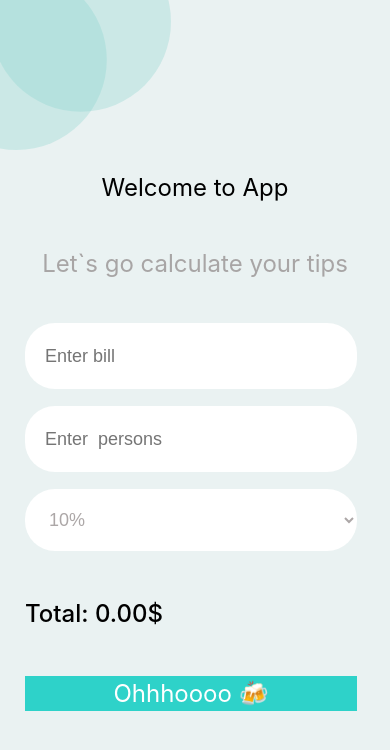
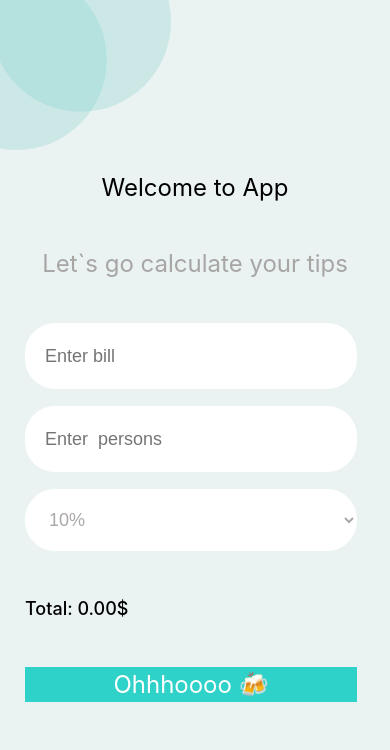
Before and after one commit to Zlata-Saburova/react-tips-calculator, a React (Create React App) app: page / in a window 390 px wide. Shown: the top 750 px of the page. Built offline with nearby package versions, Linux system fonts and the light colour scheme.

Commit message:
feat: add media point fot phones

```diff
--- a/src/components/Form/styles.ts
+++ b/src/components/Form/styles.ts
@@ -68,10 +68,20 @@ export const Total = styled.p`
   line-height: 35px;
 
   color: #000000;
+
+  @media (max-width: 768px) {
+    font-size: 18px;
+    line-height: 26px;
+  }
 `;
 
 export const TotalAmount = styled.span`
   font-weight: 500;
   font-size: 24px;
   line-height: 35px;
+
+  @media (max-width: 768px) {
+    font-size: 18px;
+    line-height: 26px;
+  }
 `;
```
